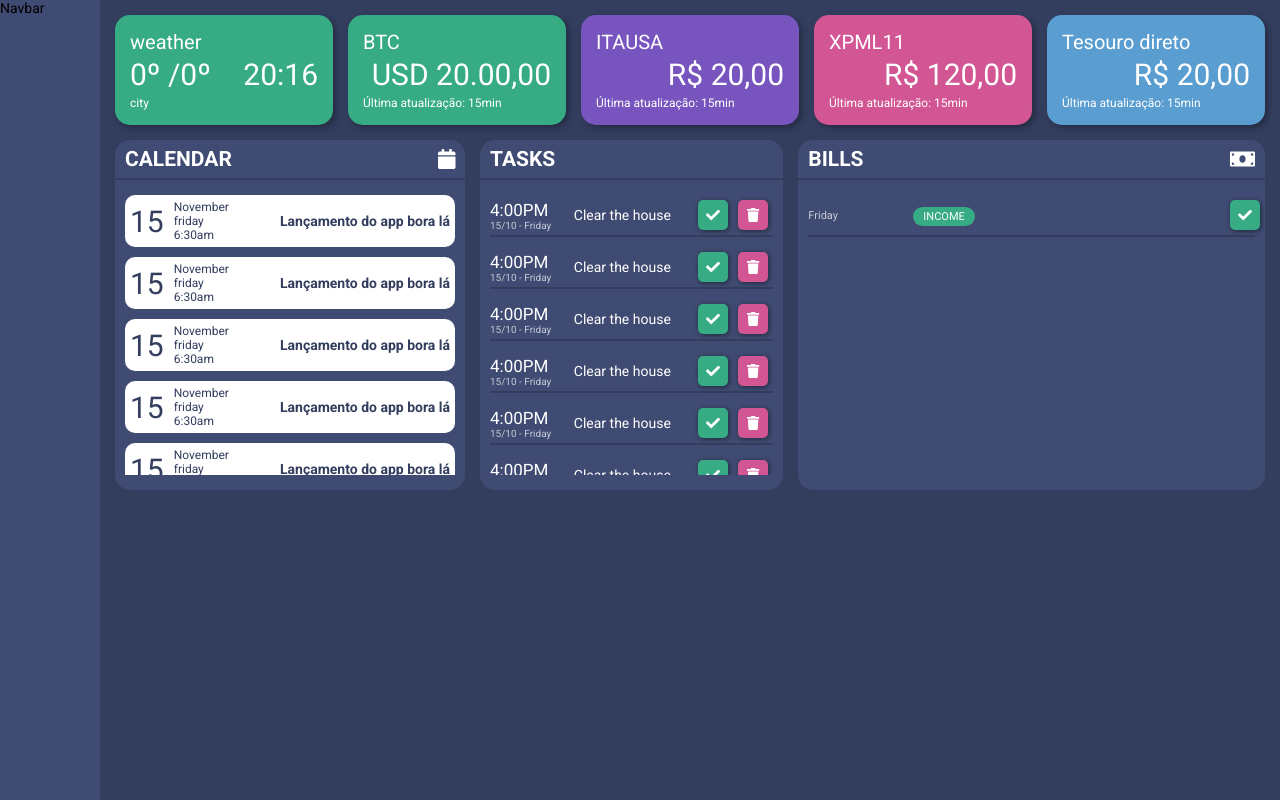
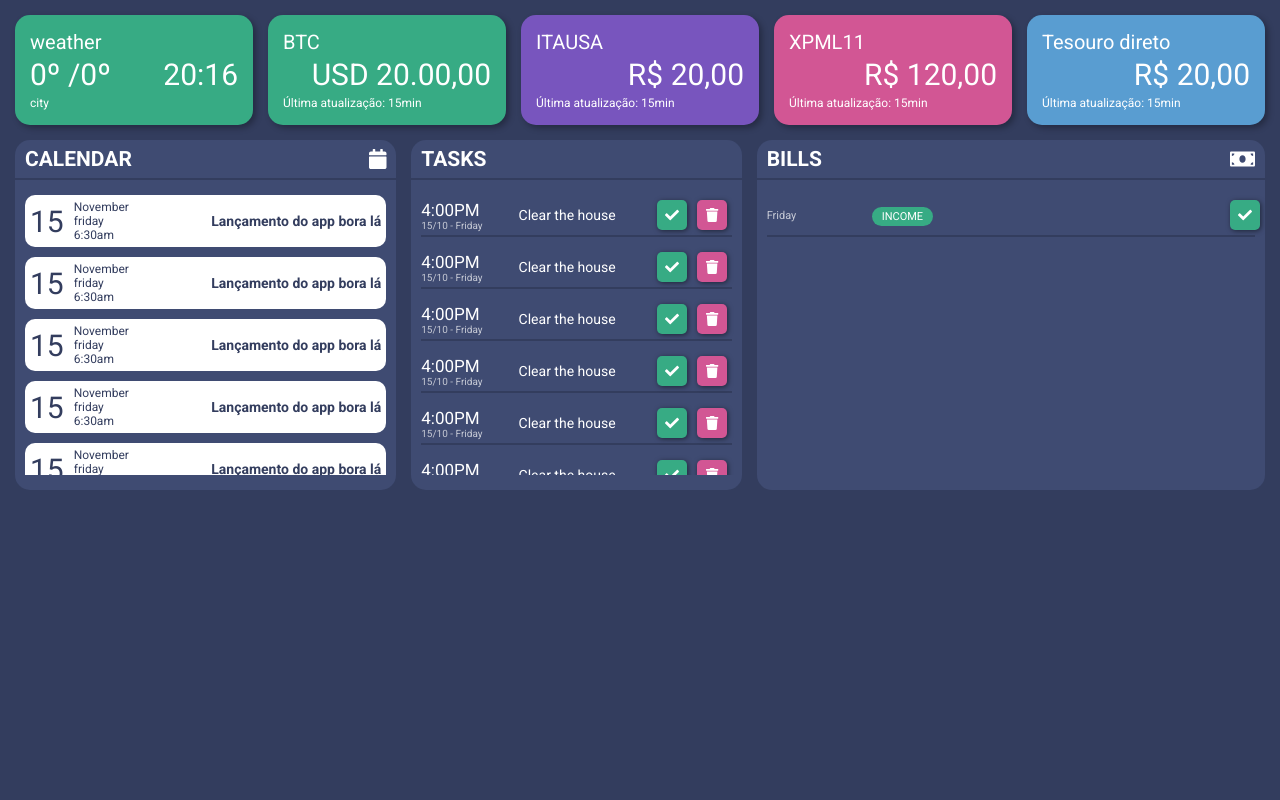
Before and after one commit to niltonslf/one-dashboard, a React (Create React App) app: page / in a window 1280 px wide. Built offline with nearby package versions, Linux system fonts and the light colour scheme; no server answers; what unsplash-js would draw is missing.

Commit message:
INT: Remove navbar

```diff
--- a/src/pages/Dashboard/index.js
+++ b/src/pages/Dashboard/index.js
@@ -40,7 +40,7 @@ export default function Dashboard() {
 
   return (
     <div className="page-container">
-      <nav className="navbar-container">Navbar</nav>
+      {/* <nav className="navbar-container">Navbar</nav> */}
       <div className="body-container">
         <div className="row first">
           <WidgetSmall
--- a/src/pages/Dashboard/styles.css
+++ b/src/pages/Dashboard/styles.css
@@ -1,12 +1,8 @@
 .page-container {
     height: 100vh;
     display: grid;
-    grid-template-columns: 100px auto;
+    grid-template-columns: auto;
     background: var(--color-primary);
-}
-
-.navbar-container {
-    background: var(--color-secondary);
 }
 
 .body-container {
```
